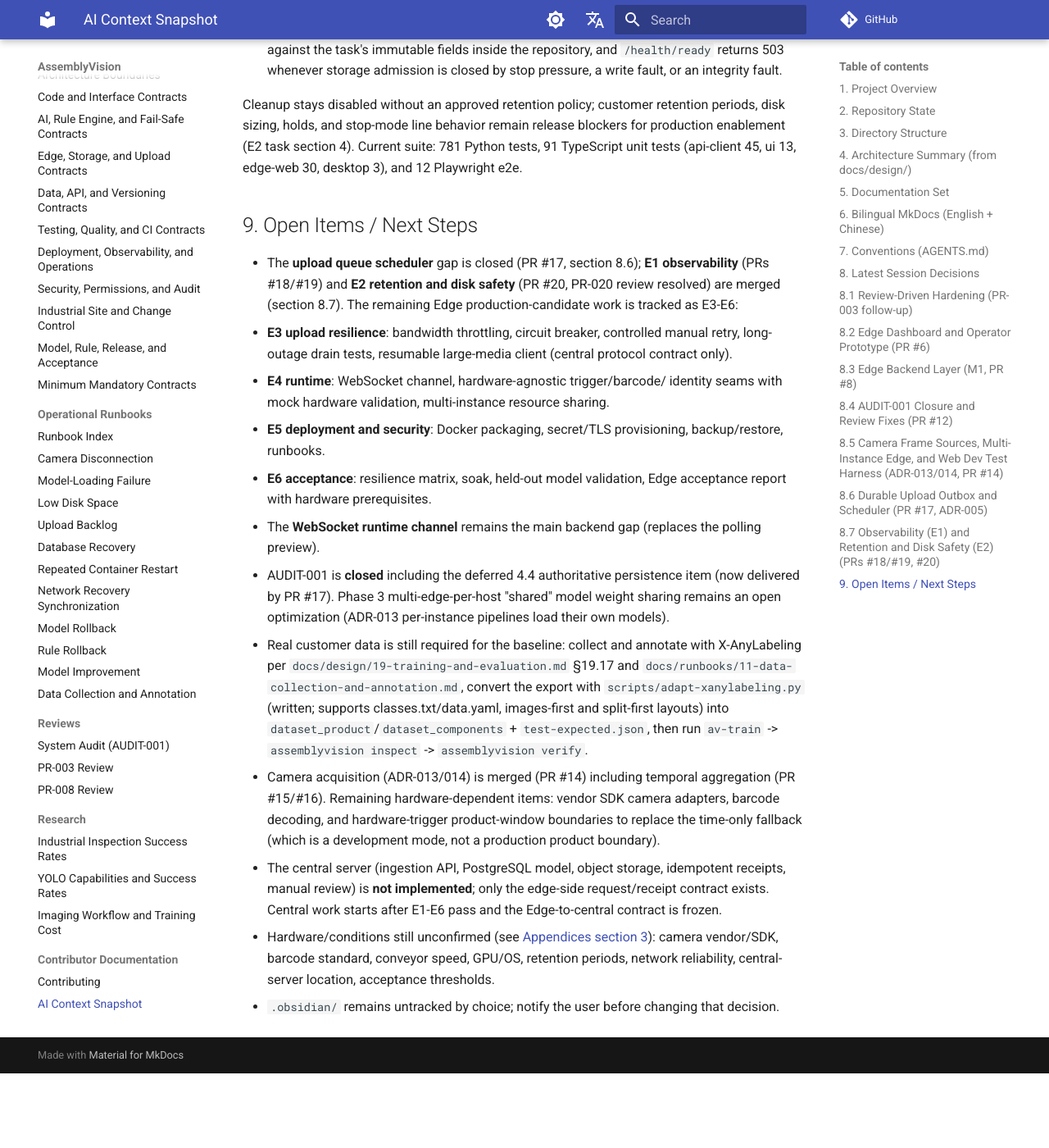
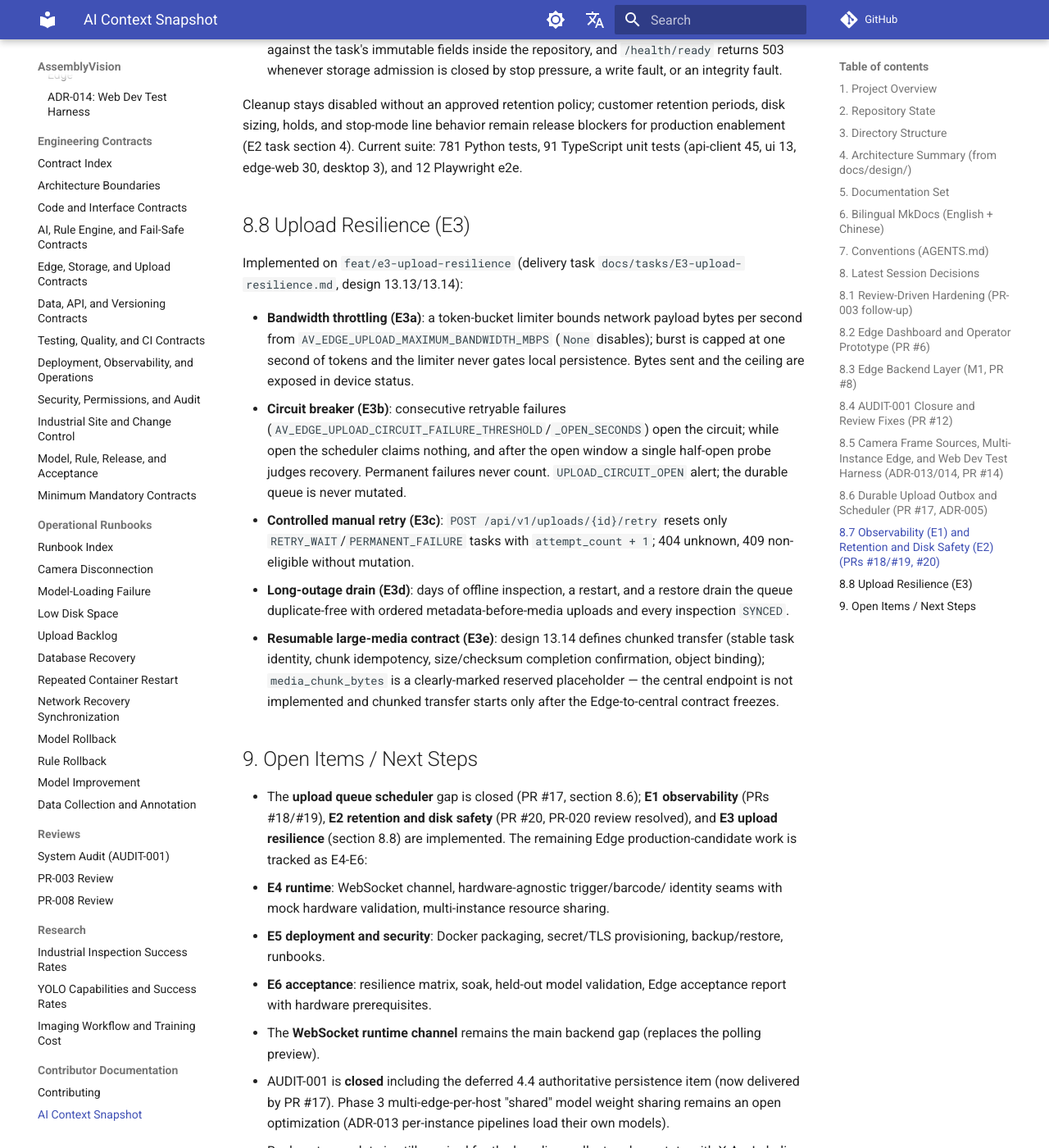
Before and after one commit to dream-studio-china/assembly-vision, an MkDocs documentation site: the page built from docs/ai/context.md, in a window 1280 px wide and 1400 px high, scrolled down 14234 px. Shown: the whole window at 82% size. Built offline with MkDocs 1.6.1 and Material for MkDocs 9.7.7, drawn with Linux system fonts in a browser that asks for light colours; comment, search, counter and statistics services are not loaded; before the commit the page ends 15543 px from its top, so only the background shows below that.

Commit message:
docs: record E3 upload resilience in project context
Adds section 8.8 describing the implemented E3a-E3e gates and moves E4
runtime to the next remaining Edge milestone.

```diff
--- a/docs/ai/context.md
+++ b/docs/ai/context.md
@@ -580,15 +580,40 @@
 Python tests, 91 TypeScript unit tests (api-client 45, ui 13, edge-web 30,
 desktop 3), and 12 Playwright e2e.
 
+## 8.8 Upload Resilience (E3)
+
+Implemented on `feat/e3-upload-resilience` (delivery task
+`docs/tasks/E3-upload-resilience.md`, design 13.13/13.14):
+
+- **Bandwidth throttling (E3a)**: a token-bucket limiter bounds network
+  payload bytes per second from `AV_EDGE_UPLOAD_MAXIMUM_BANDWIDTH_MBPS`
+  (`None` disables); burst is capped at one second of tokens and the limiter
+  never gates local persistence. Bytes sent and the ceiling are exposed in
+  device status.
+- **Circuit breaker (E3b)**: consecutive retryable failures
+  (`AV_EDGE_UPLOAD_CIRCUIT_FAILURE_THRESHOLD`/`_OPEN_SECONDS`) open the
+  circuit; while open the scheduler claims nothing, and after the open window
+  a single half-open probe judges recovery. Permanent failures never count.
+  `UPLOAD_CIRCUIT_OPEN` alert; the durable queue is never mutated.
+- **Controlled manual retry (E3c)**: `POST /api/v1/uploads/{id}/retry`
+  resets only `RETRY_WAIT`/`PERMANENT_FAILURE` tasks with
+  `attempt_count + 1`; 404 unknown, 409 non-eligible without mutation.
+- **Long-outage drain (E3d)**: days of offline inspection, a restart, and a
+  restore drain the queue duplicate-free with ordered metadata-before-media
+  uploads and every inspection `SYNCED`.
+- **Resumable large-media contract (E3e)**: design 13.14 defines chunked
+  transfer (stable task identity, chunk idempotency, size/checksum completion
+  confirmation, object binding); `media_chunk_bytes` is a clearly-marked
+  reserved placeholder — the central endpoint is not implemented and chunked
+  transfer starts only after the Edge-to-central contract freezes.
+
 ## 9. Open Items / Next Steps
 
 - The **upload queue scheduler** gap is closed (PR #17, section 8.6); **E1
-  observability** (PRs #18/#19) and **E2 retention and disk safety** (PR #20,
-  PR-020 review resolved) are merged (section 8.7). The remaining Edge
-  production-candidate work is tracked as E3-E6:
-  - **E3 upload resilience**: bandwidth throttling, circuit breaker,
-    controlled manual retry, long-outage drain tests, resumable large-media
-    client (central protocol contract only).
+  observability** (PRs #18/#19), **E2 retention and disk safety** (PR #20,
+  PR-020 review resolved), and **E3 upload resilience** (section 8.8) are
+  implemented. The remaining Edge production-candidate work is tracked as
+  E4-E6:
   - **E4 runtime**: WebSocket channel, hardware-agnostic trigger/barcode/
     identity seams with mock hardware validation, multi-instance resource
     sharing.
```
